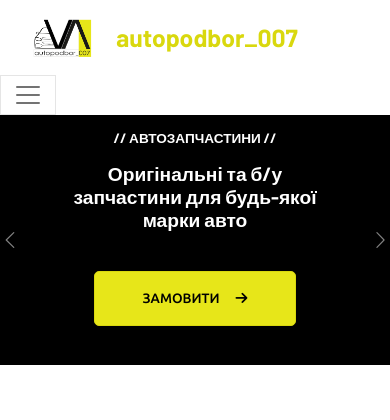
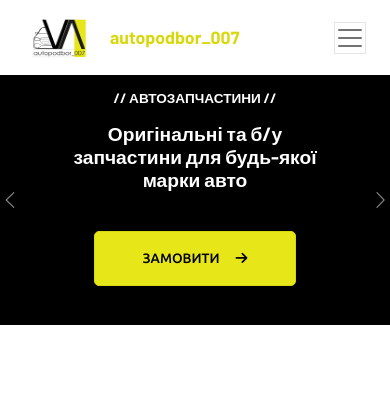
Before and after one commit to PashaKim/car_project, a Django app: page / in a window 390 px wide. Shown: the top 420 px of the page. Run offline with Django 4.2, Linux system fonts and the light colour scheme; some libraries are stand-ins or nearby versions.

Commit message:
fixed trans

```diff
--- a/static/css/style.css
+++ b/static/css/style.css
@@ -129,6 +129,43 @@
 /* Білий колір для активних іконок */
 .nav-link.active .icon-default {
     color: #fff !important;
+}
+/* Мобильные устройства (до 576px) */
+@media (max-width: 576px) {
+	 .navbar-brand img {
+        height: 50px; /* Увеличиваем высоту логотипа */
+        min-width: 70px; /* Минимальная ширина логотипа */
+    }
+
+    .navbar-brand h2 {
+        font-size: 1.1rem; /* Уменьшаем текст, чтобы уместить логотип и текст в одну строку */
+    }
+    .navbar-brand {
+        display: flex;
+        align-items: center;
+        padding: 0 10px; /* Уменьшаем отступы по бокам */
+        font-size: 0.85rem; /* Уменьшаем размер текста */
+    }
+
+    .navbar-brand img {
+        max-width: 30px; /* Уменьшаем размер логотипа */
+        height: auto;
+    }
+
+    .navbar-brand .text-logo {
+        font-size: 0.85rem; /* Уменьшаем размер текста логотипа */
+        margin-left: 5px; /* Уменьшаем отступ между логотипом и текстом */
+    }
+
+    .navbar-toggler {
+        padding: 0;
+        margin-left: auto;
+    }
+
+    .navbar {
+        padding-top: 5px;
+        padding-bottom: 5px;
+    }
 }
 
 @media (max-width: 991.98px) {
```
